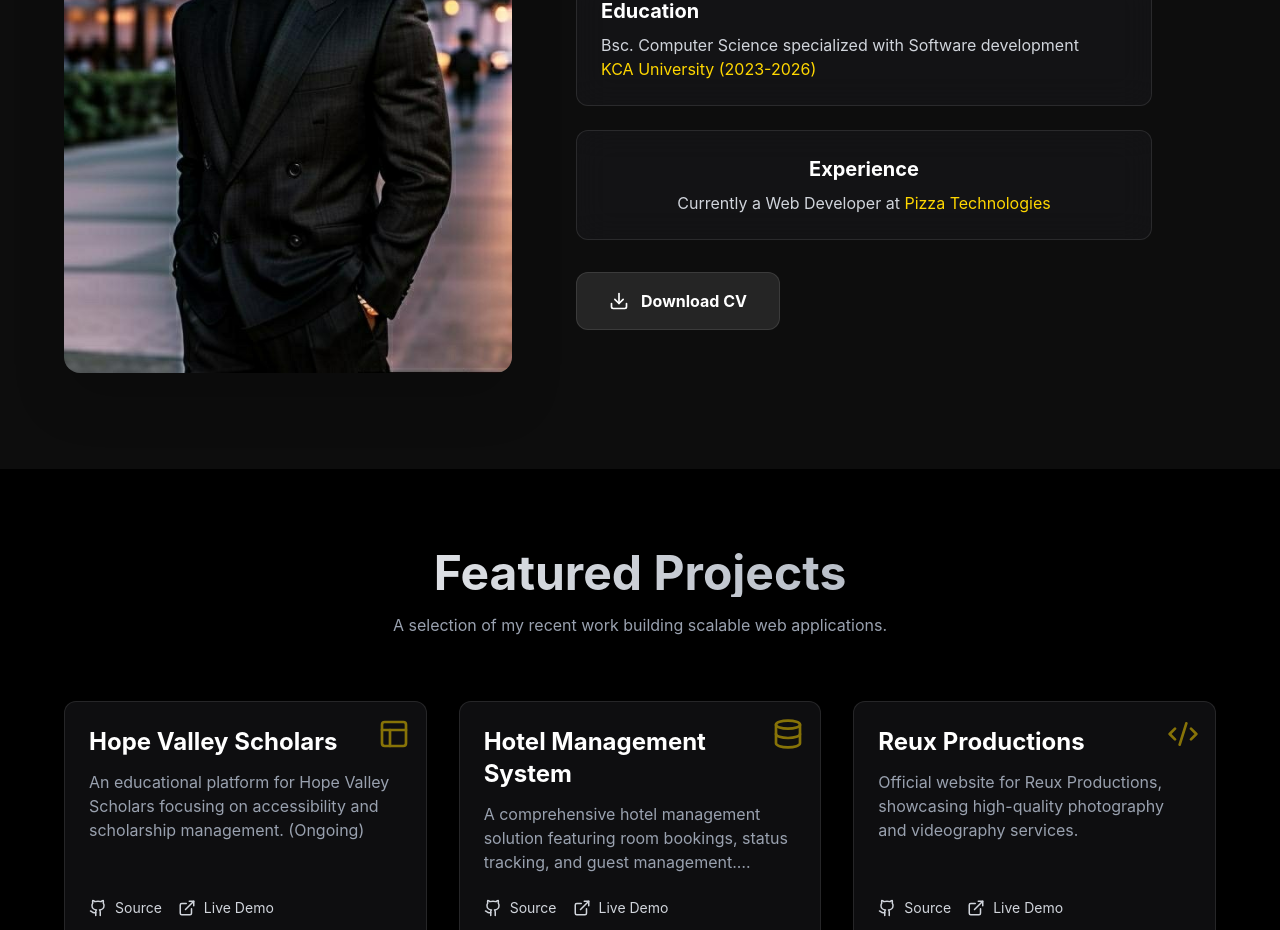
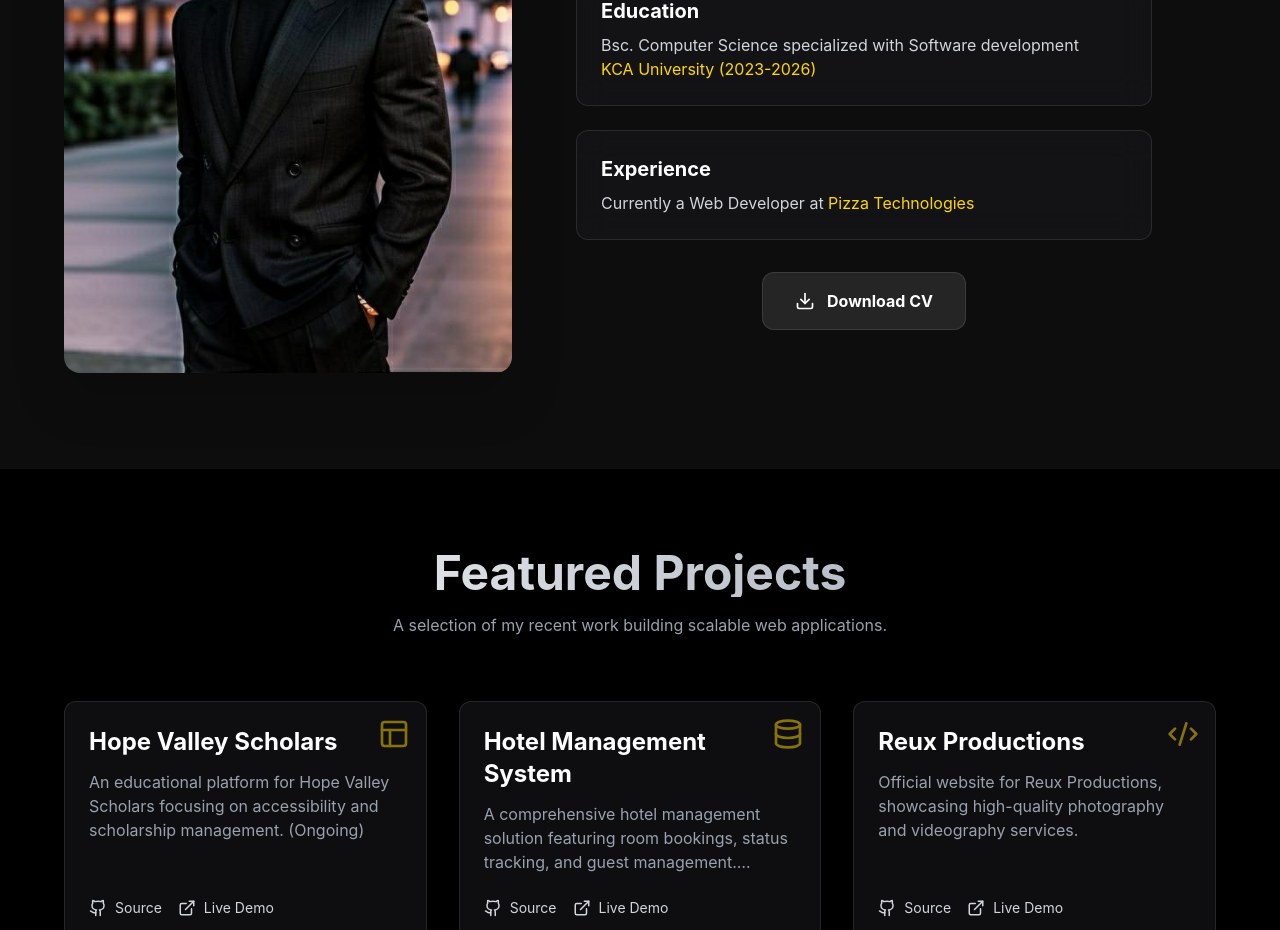
Before and after one commit to Fidelkyalo/Fidel_Portfolio, a React (Vite) app: page / in a window 1280 px wide. Shown: the part 1260-2190 px from the top of the page. Built offline with nearby package versions, Linux system fonts and the light colour scheme.

Commit message:
Left-align Experience text and center Download CV button

```diff
--- a/index_standalone.html
+++ b/index_standalone.html
@@ -297,12 +297,12 @@
                                         h('p', { className: "text-gray-300" }, "Bsc. Computer Science specialized with Software development"),
                                         h('p', { className: "text-gold" }, "KCA University (2023-2026)")
                                     ]),
-                                    h('div', { className: "glass-card p-6 rounded-xl border-l-4 border-blue-400 text-center" }, [
+                                    h('div', { className: "glass-card p-6 rounded-xl border-l-4 border-blue-400" }, [
                                         h('h3', { className: "text-xl font-bold text-white" }, "Experience"),
                                         h('p', { className: "text-gray-300" }, ["Web Developer at ", h('a', { href: "https://pizzatechnologies.co.ke", target: "_blank", className: "text-gold hover:underline" }, "Pizza Technologies")])
                                     ])
                                 ]),
-                                h('div', { className: "flex justify-center md:justify-start mt-8" }, [
+                                h('div', { className: "flex justify-center mt-8" }, [
                                     h('a', {
                                         href: "./Fidel Kyalo Mutunga-CV.pdf",
                                         download: true,
--- a/src/App.jsx
+++ b/src/App.jsx
@@ -201,7 +201,7 @@ function App() {
                   <p className="text-gold">KCA University (2023-2026)</p>
                 </div>
 
-                <div className="glass-card p-6 rounded-xl border-l-4 border-blue-400 text-center">
+                <div className="glass-card p-6 rounded-xl border-l-4 border-blue-400">
                   <h3 className="text-xl font-bold text-white mb-2">Experience</h3>
                   <p className="text-gray-300">
                     Currently a Web Developer at <a href="https://pizzatechnologies.co.ke" target="_blank" rel="noopener noreferrer" className="text-gold hover:underline hover:text-white transition-colors decoration-2 underline-offset-4">Pizza Technologies</a>
@@ -209,7 +209,7 @@ function App() {
                 </div>
               </div>
 
-              <div className="flex justify-center md:justify-start">
+              <div className="flex justify-center">
                 <a
                   href="/Fidel Kyalo Mutunga-CV.pdf"
                   download
```
